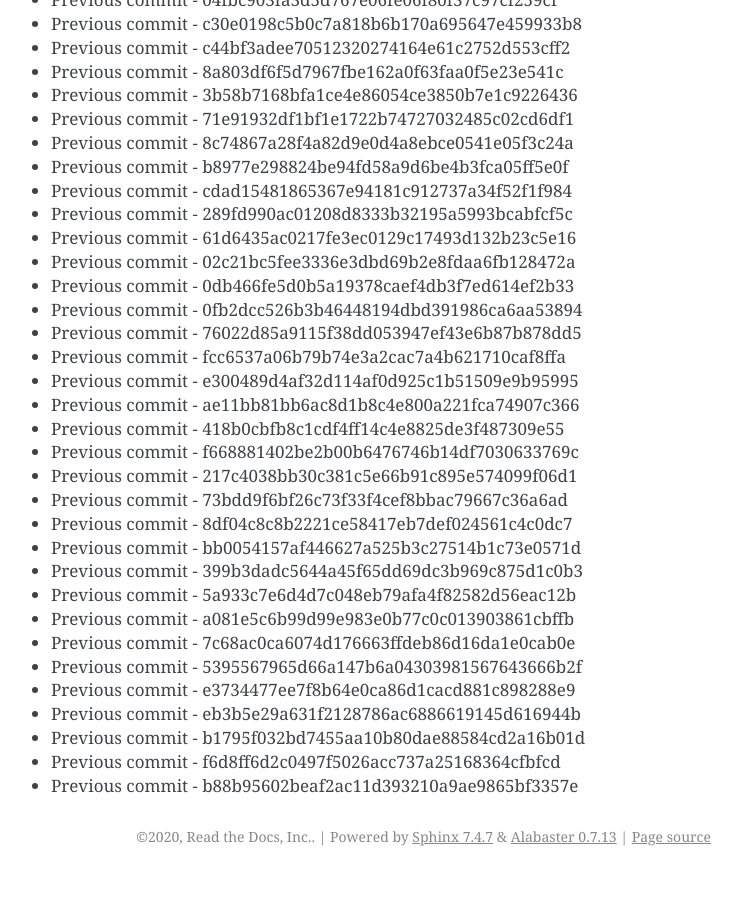
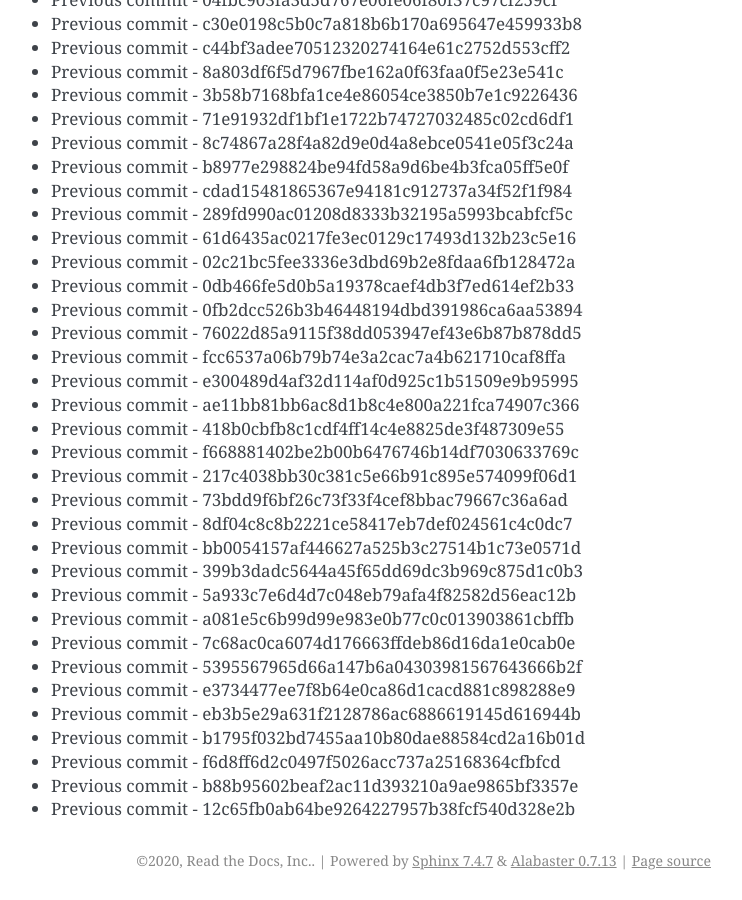
Before and after one commit to readthedocs/rtd-git-stresstest, a Sphinx documentation site: the page built from docs/updates.rst, in a window 1280 px wide and 900 px high, scrolled down 10055 px. Shown: the whole window, without its empty margins (399-1141 px from the left). Built offline with Sphinx 7.4.7, drawn with Linux system fonts in a browser that asks for light colours; before the commit the page ends 10931 px from its top, so only the background shows below that.

Commit message:
Generating commit from previous: 12c65fb0ab64be9264227957b38fcf540d328e2b

```diff
--- a/docs/updates.rst
+++ b/docs/updates.rst
@@ -454,3 +454,4 @@ It can be tested for any performance characteristics.
 * Previous commit - b1795f032bd7455aa10b80dae88584cd2a16b01d
 * Previous commit - f6d8ff6d2c0497f5026acc737a25168364cfbfcd
 * Previous commit - b88b95602beaf2ac11d393210a9ae9865bf3357e
+* Previous commit - 12c65fb0ab64be9264227957b38fcf540d328e2b
```
